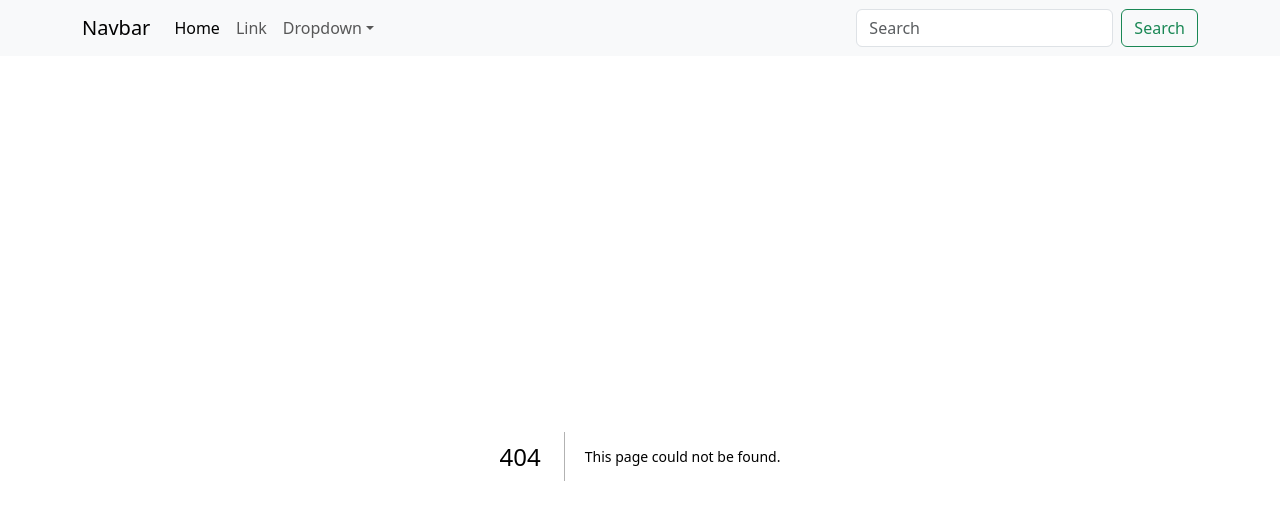
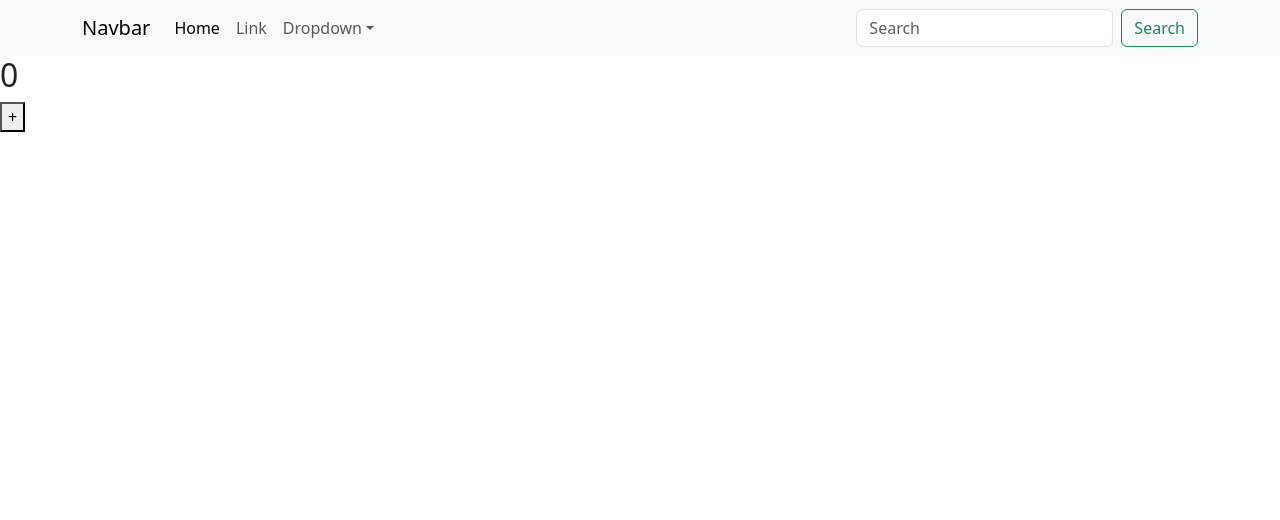
Before and after one commit to rojaldo/nextjs, a Next.js app: page /counter in a window 1280 px wide. Before the commit this address had no page. Shown: the top 520 px of the page. Built offline with nearby package versions, Linux system fonts and the light colour scheme.

Commit message:
Counter path

```diff
--- /dev/null
+++ b/app/counter/page.tsx
@@ -0,0 +1,11 @@
+import Counter from "./counter";
+
+function CounterPAge() {
+    return (
+        <div>
+            <Counter></Counter>
+        </div>
+     );
+}
+
+export default CounterPAge;
```
Also changed, not shown: app/counter/counter.tsx (renamed from app/counter.tsx), 1 other file (tests, documents, lock files or other folders).
